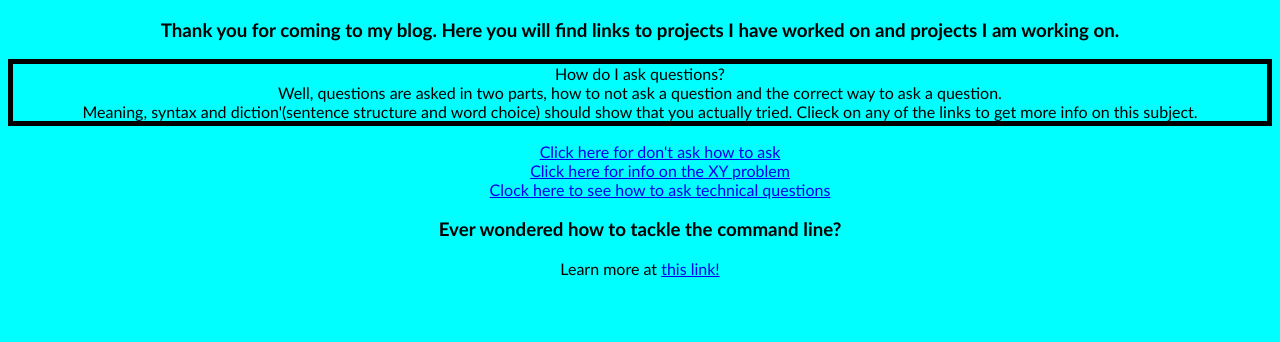
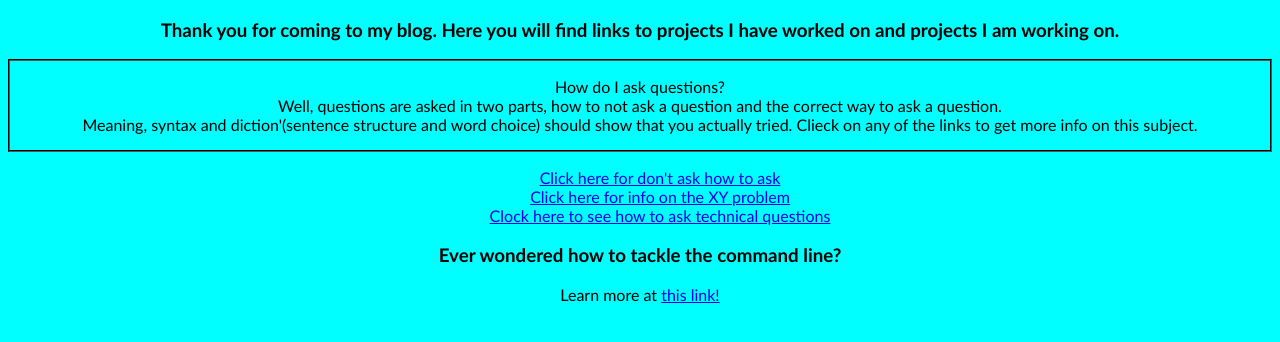
Before and after one commit to giostatic/Portfolio, a plain HTML site: page index.html in a window 1280 px wide. Shown: the part 434-776 px from the top of the page. Drawn offline with Linux system fonts and the light colour scheme.

Commit message:
adjusted border width and style

```diff
--- a/styles.css
+++ b/styles.css
@@ -17,12 +17,13 @@ body{
 #questions{
   overflow-wrap: break-word;
   hyphens: auto;
-  border:5px solid rgb(0 0 0);
+  border:2px groove rgb(0 0 0);
+  padding: 1em;
 }
 
 #questions p{
   padding: 0;
-  margin: 0;
+  margin: auto;
 
 }
 
```
